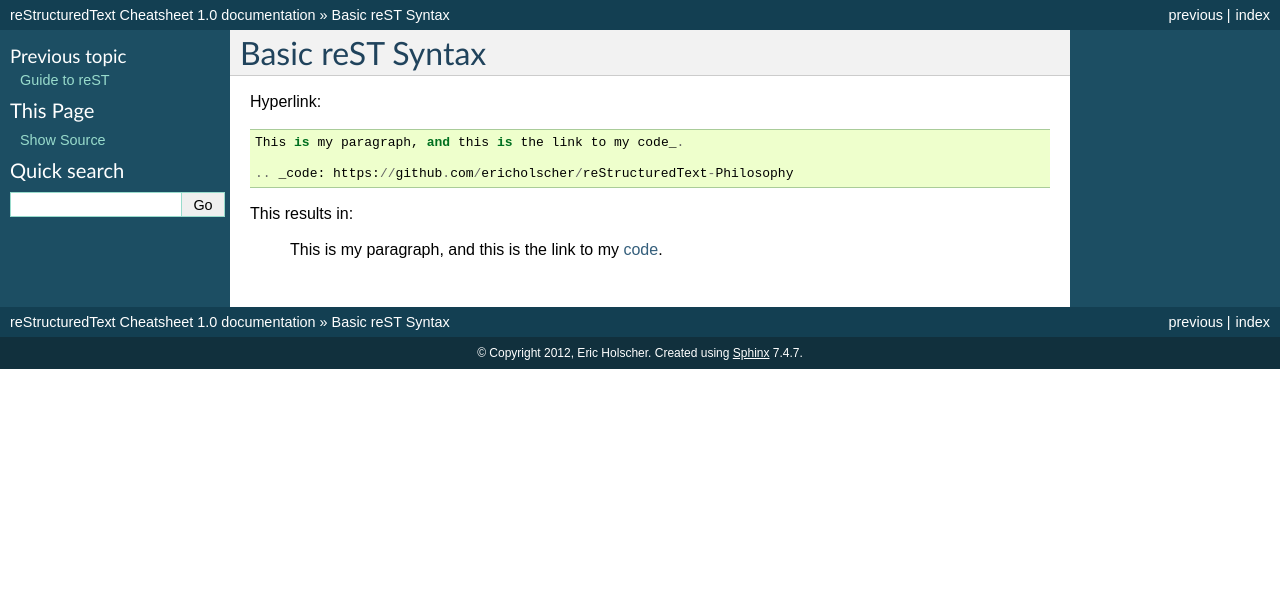
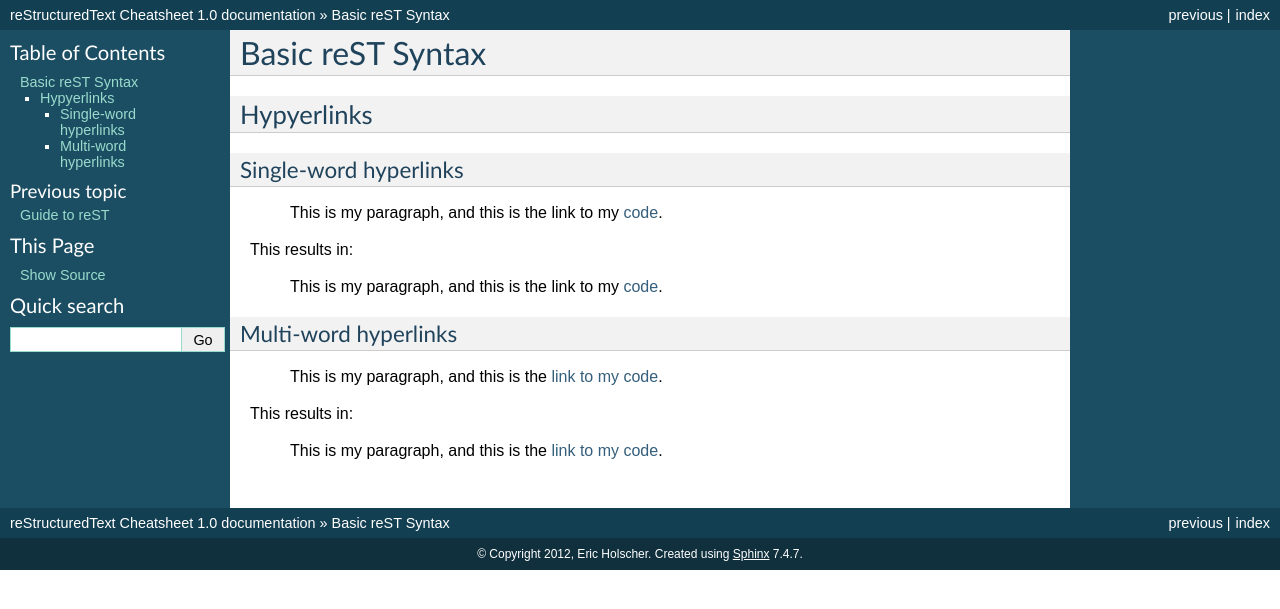
Before and after one commit to ericholscher/reStructuredText-Philosophy, a Sphinx documentation site: the page built from source/syntax.rst, in a window 1280 px wide. Shown: the top 609 px of the page. Built offline with Sphinx 7.4.7, drawn with Linux system fonts in a browser that asks for light colours.

Commit message:
Small bits

```diff
--- a/source/syntax.rst
+++ b/source/syntax.rst
@@ -1,7 +1,11 @@
 Basic reST Syntax
 =================
 
-Hyperlink::
+Hypyerlinks
+-----------
+
+Single-word hyperlinks
+~~~~~~~~~~~~~~~~~~~~~~
 
     This is my paragraph, and this is the link to my code_.
 
@@ -12,3 +16,16 @@ This results in:
     This is my paragraph, and this is the link to my code_.
 
     .. _code: https://github.com/ericholscher/reStructuredText-Philosophy
+
+Multi-word hyperlinks
+~~~~~~~~~~~~~~~~~~~~~
+
+    This is my paragraph, and this is the `link to my code`_.
+
+    .. _link to my code: https://github.com/ericholscher/reStructuredText-Philosophy
+
+This results in:
+
+    This is my paragraph, and this is the `link to my code`_.
+
+    .. _link to my code: https://github.com/ericholscher/reStructuredText-Philosophy
```
